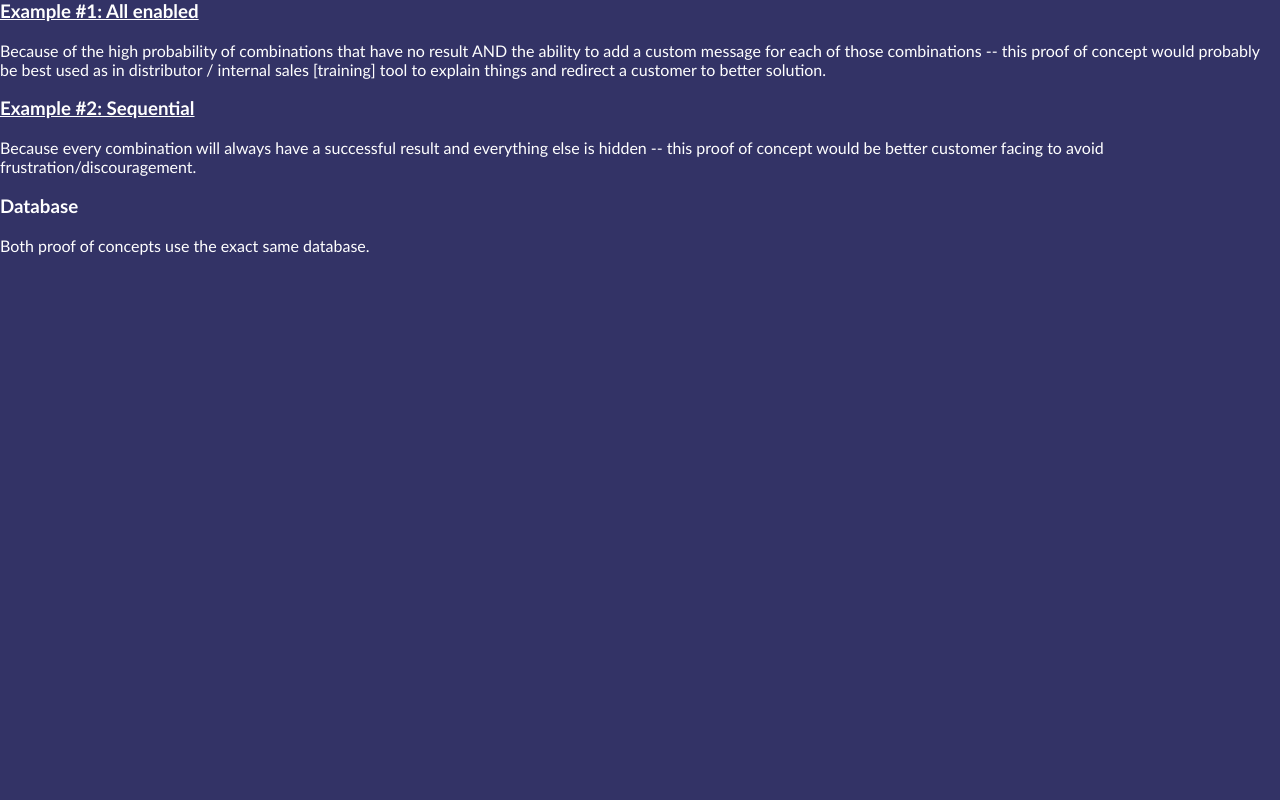
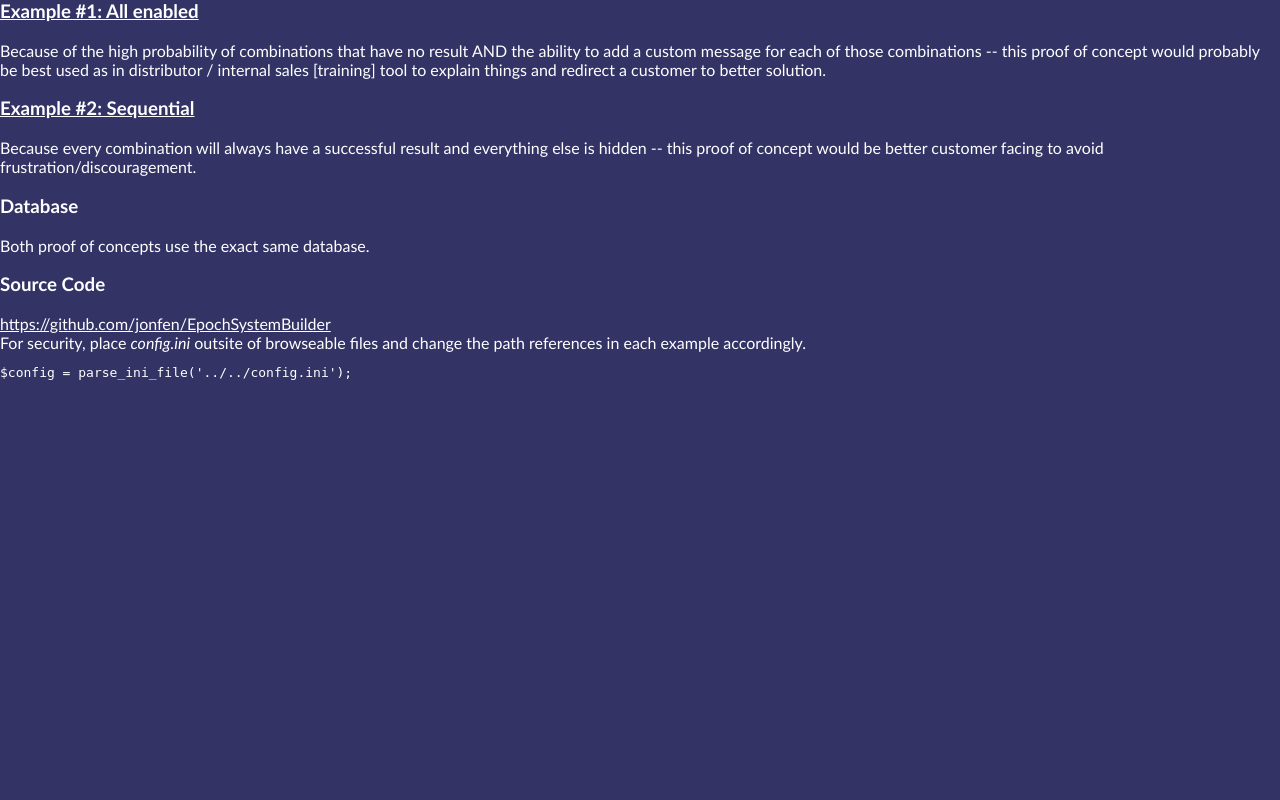
Before and after one commit to anwarhamr/EpochSystemBuilder, a PHP site: page / in a window 1280 px wide. Run offline with PHP 8.4, Linux system fonts and the light colour scheme.

Commit message:
add source code reference

```diff
--- a/example1.php
+++ b/example1.php
@@ -7,6 +7,8 @@
   <div>
 <form action="<?=$_SERVER['PHP_SELF'];?>" method="post" name="createSystem">
 <?php
+// For security, place config.ini outsite of browseable files and change the path
+// ex: $config = parse_ini_file('../../config.ini');
 $config = parse_ini_file('./config.ini');
 
 $db = new \PDO(   "mysql:host=".$config['servername'].";dbname=".$config['database'].";charset=utf8mb4",
--- a/example2.php
+++ b/example2.php
@@ -5,11 +5,10 @@
 </head>
 <body>
   <div>
-
-
-
 <form action="<?=$_SERVER['PHP_SELF'];?>" method="post" name="createSystem">
 <?php
+// For security place, config.ini outsite of browseable files and change the path
+// ex: $config = parse_ini_file('../../config.ini');
 $config = parse_ini_file('./config.ini');
 
 $db = new \PDO(   "mysql:host=".$config['servername'].";dbname=".$config['database'].";charset=utf8mb4",
--- a/index.php
+++ b/index.php
@@ -8,7 +8,11 @@
 Because of the high probability of combinations that have no result AND the ability to add a custom message for each of those combinations -- this proof of concept would probably be best used as in distributor / internal sales [training] tool to explain things and redirect a customer to better solution.</p>
 <h3><a href="example2.php">Example #2: Sequential</a></h3>
 Because every combination will always have a successful result and everything else is hidden -- this proof of concept would be better customer facing to avoid frustration/discouragement.</p>
-<h3>Database</a></h3>
+<h3>Database</h3>
 Both proof of concepts use the exact same database.
+<h3>Source Code</h3>
+<a href="https://github.com/jonfen/EpochSystemBuilder">https://github.com/jonfen/EpochSystemBuilder</a>
+<br />For security, place <i>config.ini</i> outsite of browseable files and change the path references in each example accordingly.
+<pre>$config = parse_ini_file('../../config.ini');</pre>
 </body>
 </html>
```
